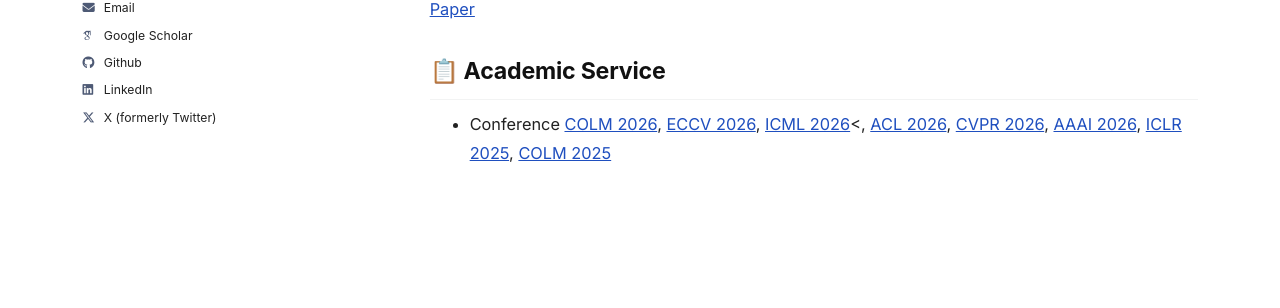
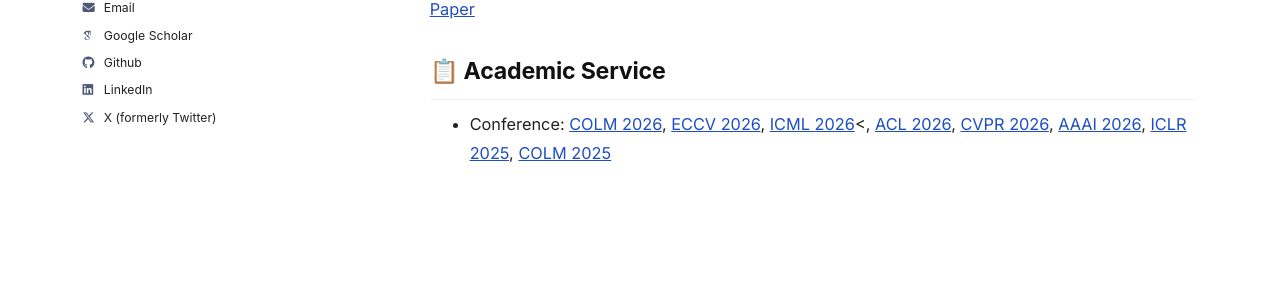
Before and after one commit to liangyuwang/liangyuwang.github.io, a Jekyll site: the page built from _pages/about.md, in a window 1280 px wide and 900 px high, scrolled down 2200 px. Shown: the part 367-675 px from the top of the window. Built offline with Jekyll 4.4.1, drawn with Linux system fonts in a browser that asks for light colours; some web fonts are replaced.

```diff
--- a/_pages/about.md
+++ b/_pages/about.md
@@ -142,6 +142,6 @@ Mobisys workshop 2024<br>
 <h2 class="section-title">📋 Academic Service</h2>
 
 <ul>
-<li>Conference <a href="https://colmweb.org/">COLM 2026</a>, <a href="https://eccv.ecva.net/">ECCV 2026</a>, <a href="https://icml.cc/">ICML 2026</a><, <a href="https://2026.aclweb.org/">ACL 2026</a>, <a href="https://cvpr.thecvf.com/">CVPR 2026</a>, <a href="https://aaai.org/conference/aaai/aaai-26/">AAAI 2026</a>, <a href="https://iclr.cc/">ICLR 2025</a>, <a href="https://colmweb.org/">COLM 2025</a></li>
+<li>Conference: <a href="https://colmweb.org/">COLM 2026</a>, <a href="https://eccv.ecva.net/">ECCV 2026</a>, <a href="https://icml.cc/">ICML 2026</a><, <a href="https://2026.aclweb.org/">ACL 2026</a>, <a href="https://cvpr.thecvf.com/">CVPR 2026</a>, <a href="https://aaai.org/conference/aaai/aaai-26/">AAAI 2026</a>, <a href="https://iclr.cc/">ICLR 2025</a>, <a href="https://colmweb.org/">COLM 2025</a></li>
 </ul>
 </div>
```
